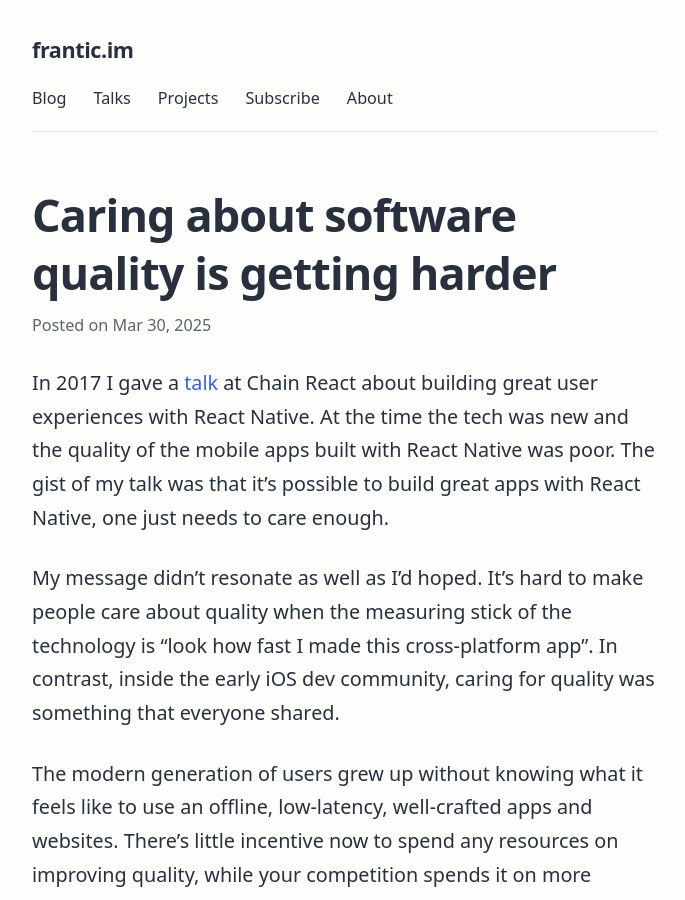
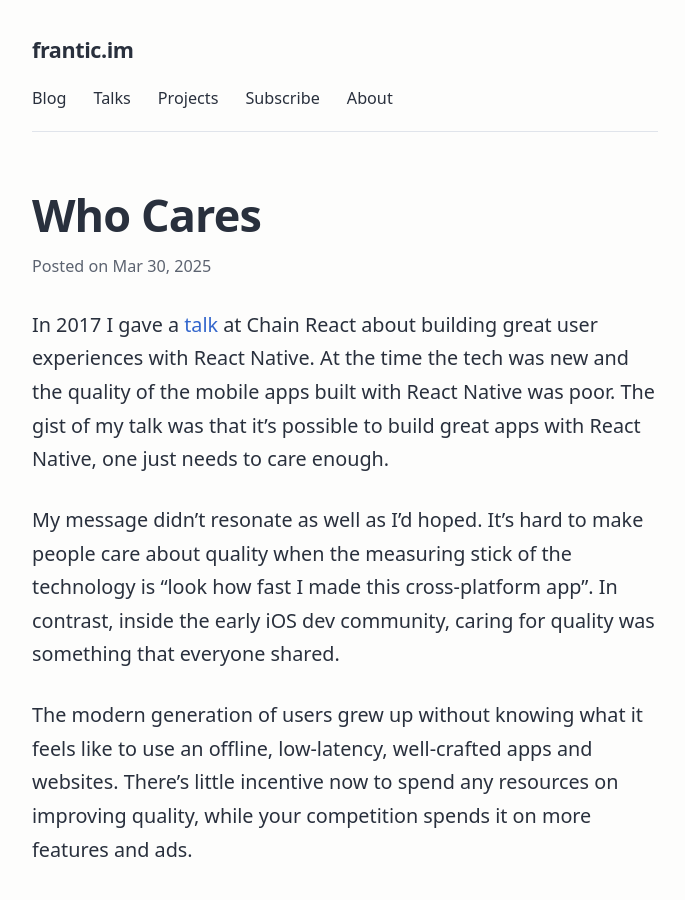
Before and after one commit to frantic/frantic.github.io, a Jekyll site: the page built from _posts/2025-03-30-caring-about-software-quality-is-getting-harder.md, in a window 1280 px wide and 900 px high. Shown: the whole window, without its empty margins (295-980 px from the left). Built offline with Jekyll 4.4.1, drawn with Linux system fonts in a browser that asks for light colours.

Commit message:
Update 2025-03-30-caring-about-software-quality-is-getting-harder.md

```diff
--- a/_posts/2025-03-30-caring-about-software-quality-is-getting-harder.md
+++ b/_posts/2025-03-30-caring-about-software-quality-is-getting-harder.md
@@ -1,6 +1,6 @@
 ---
 layout: post
-title: Caring about software quality is getting harder
+title: Who Cares
 image: /assets/og-image.jpg
 tags:
   - meta
```
